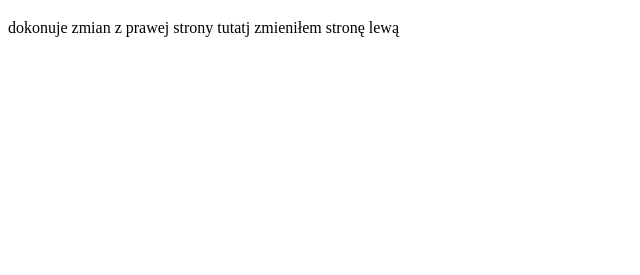
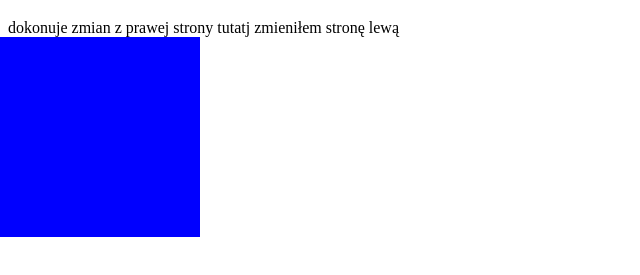
Before and after one commit to Bartmanek/kurscieszyn, a plain HTML site: page index.html in a window 1280 px wide. Shown: the part 61-336 px from the top of the page, without its empty margins (0-640 px from the left). Drawn offline with Linux system fonts and the light colour scheme.

Commit message:
Dodano kwadrat z lewej

```diff
--- a/index.html
+++ b/index.html
@@ -5,10 +5,12 @@
     <meta http-equiv="X-UA-Compatible" content="IE=edge">
     <meta name="viewport" content="width=device-width, initial-scale=1.0">
     <title>Document</title>
+    <link rel="stylesheet" href="style.css">
 </head>
 <body>
     <h1>Witam na mojej stronie Bartosz Mędrek</h1>
     dokonuje zmian z prawej strony
     tutatj zmieniłem stronę lewą
+    <div></div>
 </body>
 </html>
--- /dev/null
+++ b/style.css
@@ -0,0 +1,7 @@
+div{
+    background-color: blue;
+    width: 200px;
+    height: 200px;
+    position: absolute;
+    left: 0px;
+}
```
